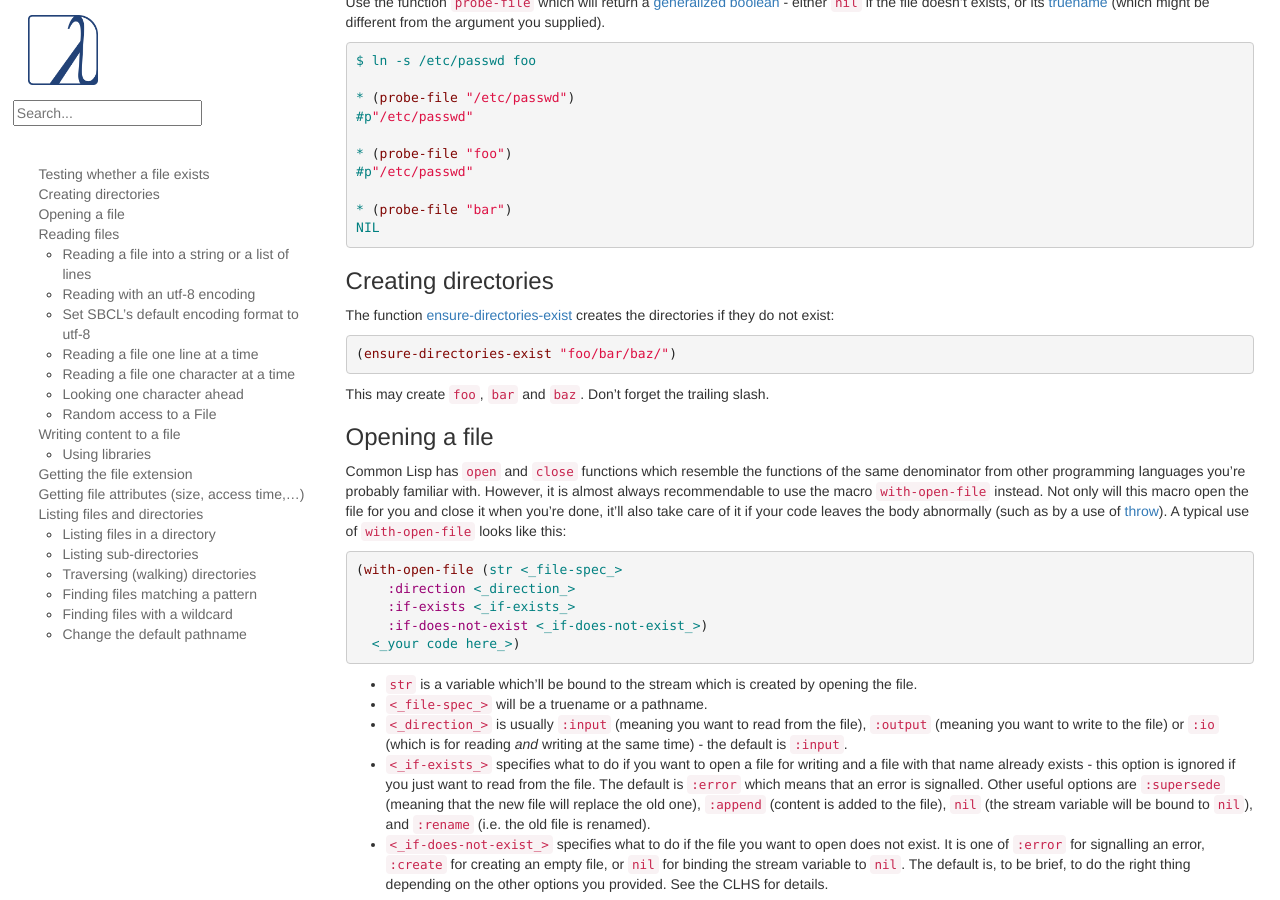
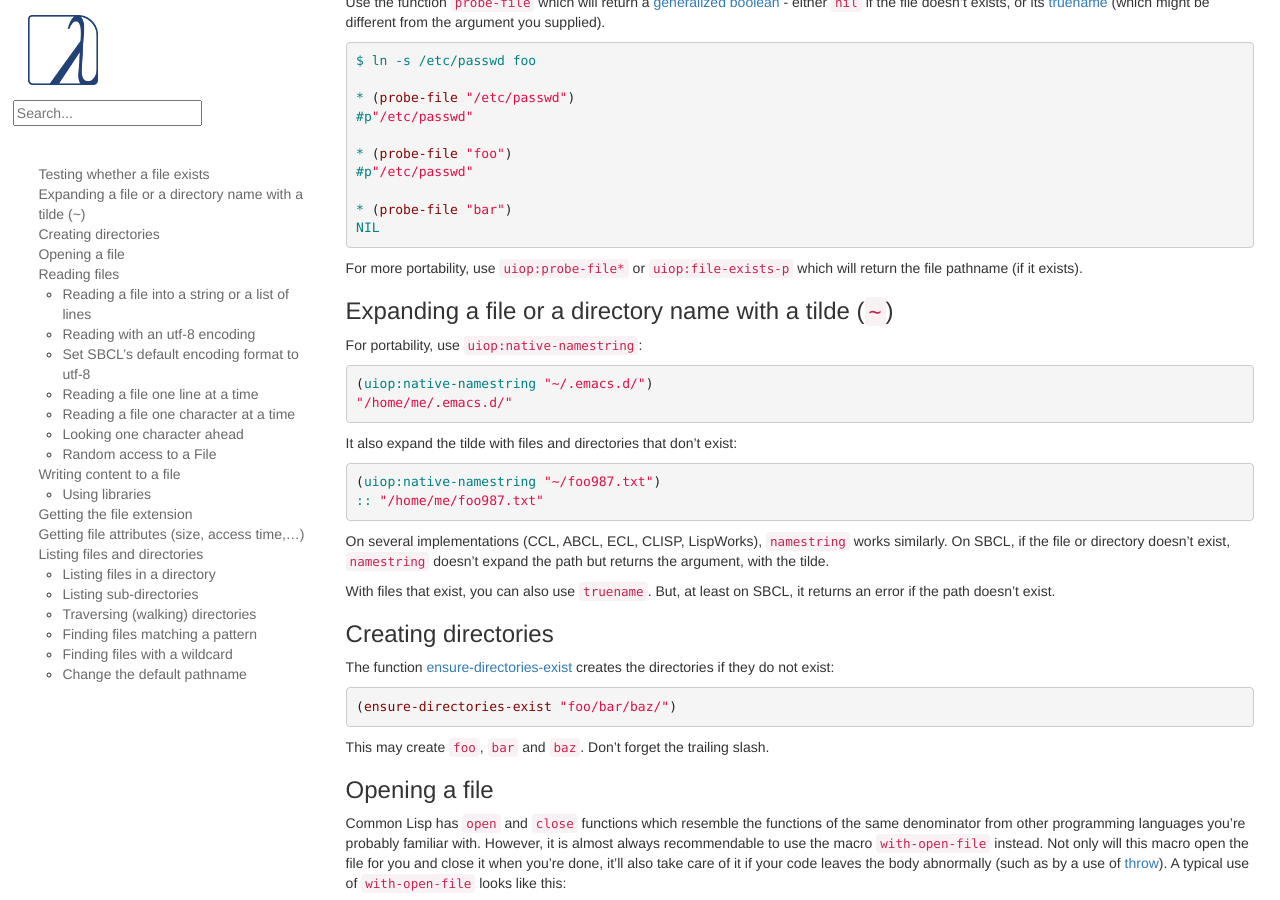
Before and after one commit to LispCookbook/cl-cookbook, a Jekyll site: the page built from files.md, in a window 1280 px wide and 900 px high, scrolled down 320 px. Built offline with Jekyll 4.4.1, drawn with Linux system fonts in a browser that asks for light colours.

Commit message:
files: expand file or directory name with a tilde, portably

```diff
--- a/files.md
+++ b/files.md
@@ -42,6 +42,34 @@ $ ln -s /etc/passwd foo
 * (probe-file "bar")
 NIL
 ~~~
+
+For more portability, use `uiop:probe-file*` or `uiop:file-exists-p`
+which will return the file pathname (if it exists).
+
+### Expanding a file or a directory name with a tilde (`~`)
+
+For portability, use `uiop:native-namestring`:
+
+~~~lisp
+(uiop:native-namestring "~/.emacs.d/")
+"/home/me/.emacs.d/"
+~~~
+
+It also expand the tilde with files and directories that don't exist:
+
+~~~lisp
+(uiop:native-namestring "~/foo987.txt")
+:: "/home/me/foo987.txt"
+~~~
+
+On several implementations (CCL, ABCL, ECL, CLISP, LispWorks),
+`namestring` works similarly. On SBCL, if the file or directory
+doesn't exist, `namestring` doesn't expand the path but returns the
+argument, with the tilde.
+
+With files that exist, you can also use `truename`. But, at least on
+SBCL, it returns an error if the path doesn't exist.
+
 
 ### Creating directories
 
```
